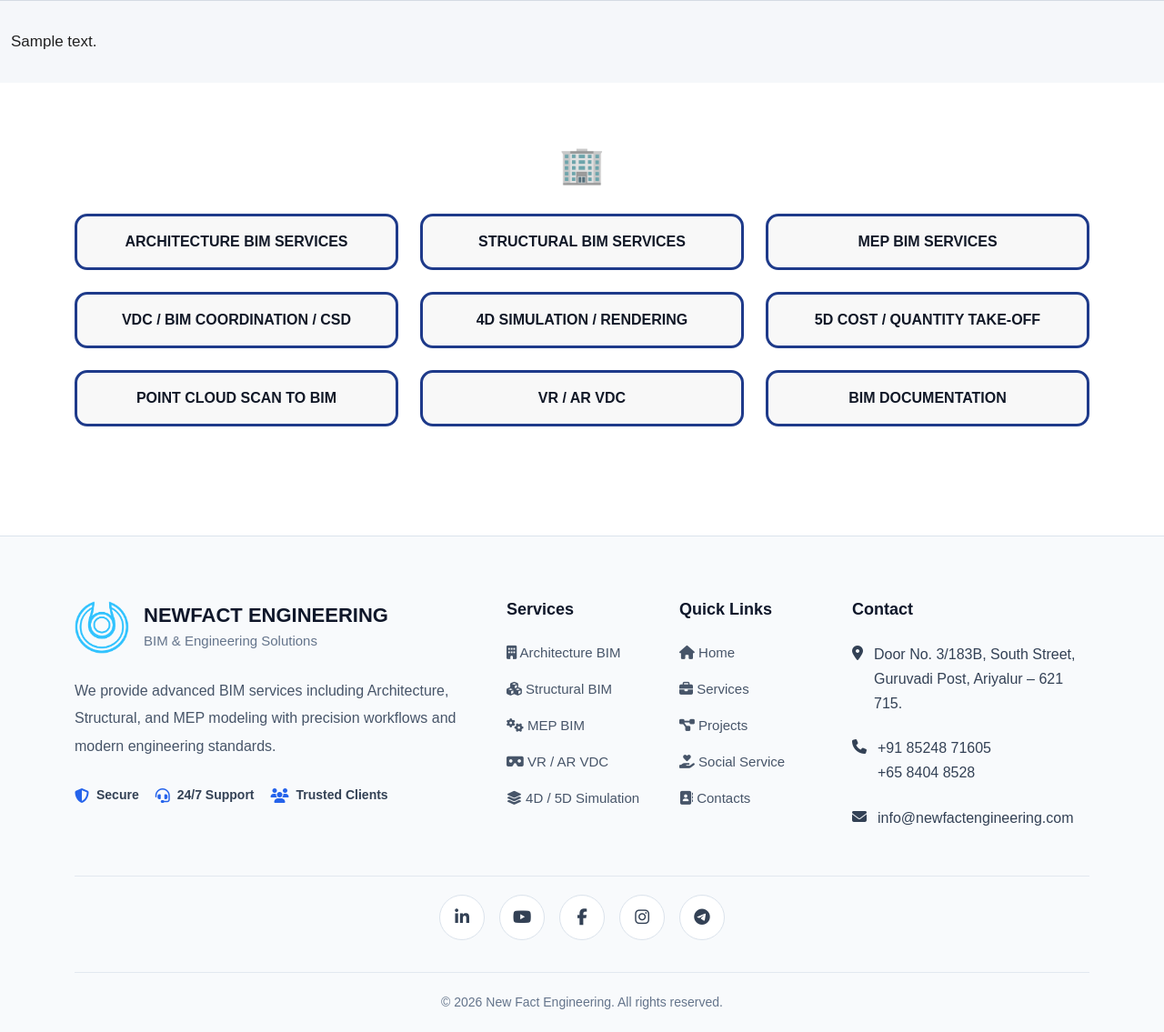
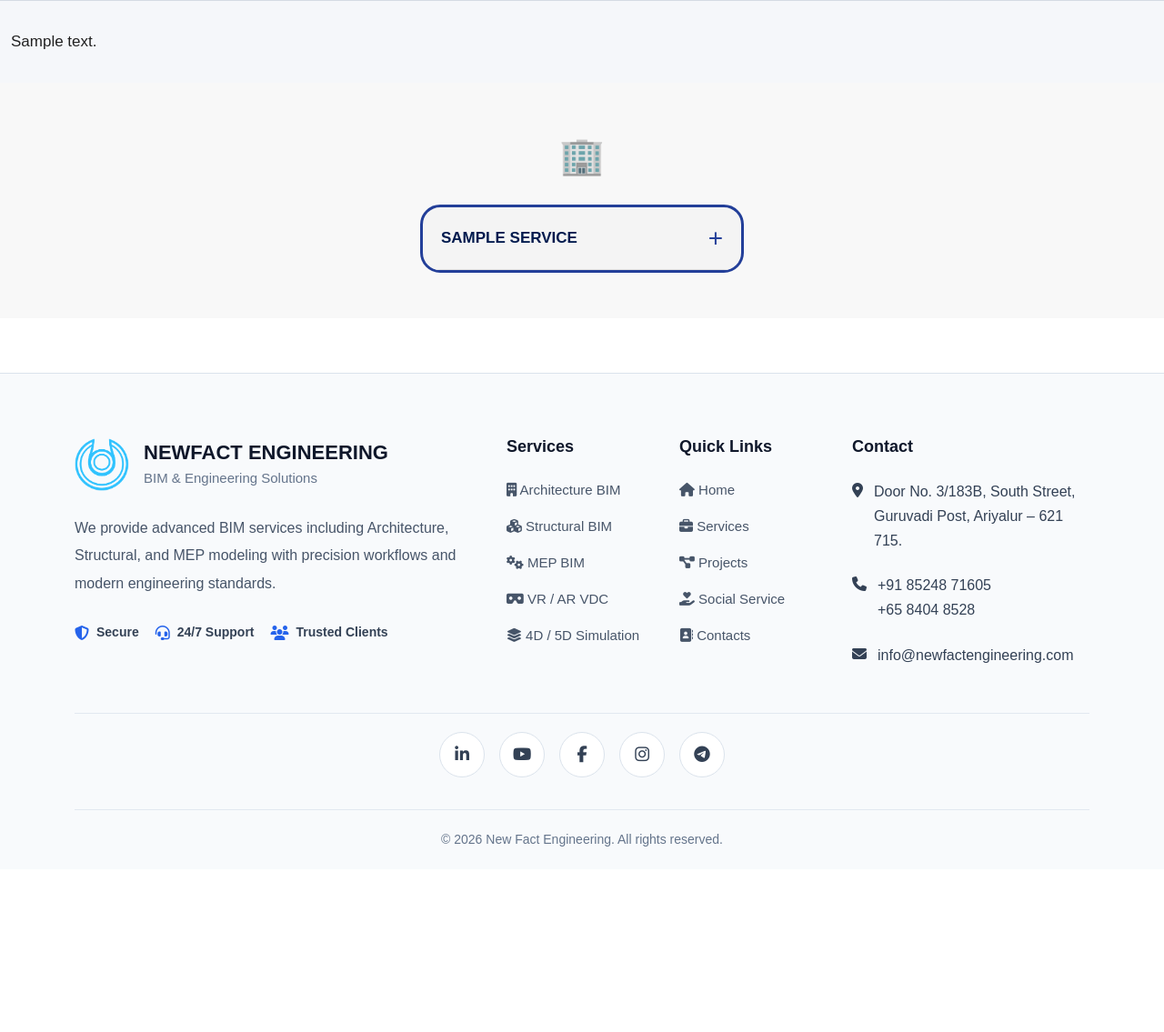
Before and after one commit to MRTrixx-services/newfactnew, a Django app: page / in a window 1280 px wide. Shown: the part 528-1663 px from the top of the page at 91% size. After the commit the page ends 1459 px from the top, so only its background shows below. Run offline with Django 5.2, Linux system fonts and the light colour scheme; tables that the repository leaves empty hold one stand-in row (values such as "Sample post"); grey boxes marked "Sample" are stand-in pictures; some libraries are stand-ins or nearby versions.

Commit message:
Added dynamic services section and favicon

```diff
--- a/home/models.py
+++ b/home/models.py
@@ -58,6 +58,7 @@ class Service(models.Model):
     class Meta:
         ordering = ['order']
 
+    @property
     def bullet_list(self):
         return self.bullet_points.splitlines()
 
--- a/home/static/home/css/style.css
+++ b/home/static/home/css/style.css
@@ -592,3 +592,125 @@ body{
         font-size: 10px;
     }
 }
+
+/* =========================
+   DYNAMIC SERVICES
+========================= */
+
+
+
+/* =========================
+   SERVICES SECTION
+========================= */
+
+.services-section{
+    padding:50px 0;
+    background:#f8f8f8;
+}
+
+/* BOX */
+
+.dynamic-service-box{
+    border:3px solid #233f99;
+    border-radius:22px;
+    background:#f4f4f4;
+    overflow:hidden;
+    transition:0.3s;
+}
+
+/* TITLE */
+
+.service-title{
+    padding:20px 20px;
+    font-size:17px;
+    font-weight:700;
+    color:#001b4e;
+    cursor:pointer;
+    transition:0.3s;
+    text-transform:uppercase;
+
+    display:flex;
+    align-items:center;
+    justify-content:space-between;
+}
+
+/* HOVER */
+
+.service-icon{
+    font-size:28px;
+    font-weight:300;
+    line-height:1;
+    transition:0.3s;
+    color:#233f99;
+}
+
+.dynamic-service-box:hover{
+    transform:translateY(-4px);
+    background:#ffffff;
+}
+
+/* EXPAND */
+
+.service-expand{
+    max-height:0;
+    overflow:hidden;
+    transition:max-height 0.5s ease;
+    background:#fff;
+    border-top:1px solid #ddd;
+}
+
+/* ACTIVE */
+
+.service-expand.active{
+    max-height:800px;
+    padding:25px;
+}
+
+/* DESCRIPTION */
+
+.service-desc{
+    font-size:15px;
+    line-height:1.8;
+    color:#444;
+    margin-bottom:20px;
+    text-align:left;
+}
+
+/* BULLETS */
+
+.service-bullets p{
+    margin-bottom:12px;
+    text-align:left;
+    font-size:14px;
+    color:#111;
+}
+
+/* BUTTON */
+
+.view-services-btn{
+    display:inline-block;
+    margin-top:20px;
+    background:#233f99;
+    color:#fff;
+    padding:10px 22px;
+    border-radius:8px;
+    text-decoration:none;
+    font-weight:600;
+    transition:0.3s;
+}
+
+.view-services-btn:hover{
+    background:#001b4e;
+    color:#fff;
+}
+
+/* MOBILE */
+
+@media(max-width:768px){
+
+    .service-title{
+        font-size:15px;
+        padding:22px 15px;
+    }
+
+}
--- a/home/templates/base.html
+++ b/home/templates/base.html
@@ -14,6 +14,13 @@
     <!-- Font Awesome -->
     <link rel="stylesheet"
           href="https://cdnjs.cloudflare.com/ajax/libs/font-awesome/6.5.0/css/all.min.css">
+
+    <link rel="icon"
+          type="image/png"
+          href="{% static 'home/images/favicon.jpeg' %}">
+
+    <link rel="apple-touch-icon"
+      href="{% static 'home/images/favicon.jpeg' %}">
 
     <!-- MAIN CSS -->
     <link rel="stylesheet"
--- a/home/templates/home.html
+++ b/home/templates/home.html
@@ -47,27 +47,99 @@
 </div>
 
 <!-- 🔥 SERVICES -->
+<!-- 🔥 SERVICES -->
 <div class="services-section">
+
     <div class="container text-center">
 
         <div class="icon mb-4">🏢</div>
 
         <div class="row g-4 justify-content-center">
 
-            <div class="col-md-4"><a href="{% url 'services' %}" class="service-box">ARCHITECTURE BIM SERVICES</a></div>
-            <div class="col-md-4"><a href="{% url 'services' %}" class="service-box">STRUCTURAL BIM SERVICES</a></div>
-            <div class="col-md-4"><a href="{% url 'services' %}" class="service-box">MEP BIM SERVICES</a></div>
+            {% for service in featured_services %}
 
-            <div class="col-md-4"><a href="{% url 'services' %}" class="service-box">VDC / BIM COORDINATION / CSD</a></div>
-            <div class="col-md-4"><a href="{% url 'services' %}" class="service-box">4D SIMULATION / RENDERING</a></div>
-            <div class="col-md-4"><a href="{% url 'services' %}" class="service-box">5D COST / QUANTITY TAKE-OFF</a></div>
+            <div class="col-lg-4 col-md-6">
 
-            <div class="col-md-4"><a href="{% url 'services' %}" class="service-box">POINT CLOUD SCAN TO BIM</a></div>
-            <div class="col-md-4"><a href="{% url 'services' %}" class="service-box">VR / AR VDC</a></div>
-            <div class="col-md-4"><a href="{% url 'services' %}" class="service-box">BIM DOCUMENTATION</a></div>
+                <div class="dynamic-service-box">
+
+                    <!-- TITLE -->
+
+
+                    <div class="service-title"
+     onclick="toggleService(this)">
+
+    <span>{{ service.title }}</span>
+
+    <span class="service-icon">+</span>
+
+</div>
+
+                    <!-- EXPAND CONTENT -->
+                    <div class="service-expand">
+
+                        <!-- DESCRIPTION -->
+                        <div class="service-desc">
+
+                            {{ service.description|safe }}
+
+                        </div>
+
+                        <!-- BULLETS -->
+                        <div class="service-bullets">
+
+                            {% for point in service.bullet_list %}
+
+                                <p>✔ {{ point }}</p>
+
+                            {% endfor %}
+
+                        </div>
+
+                        <!-- BUTTON -->
+                        <a href="{% url 'services' %}"
+                           class="view-services-btn">
+
+                            View All Services
+
+                        </a>
+
+                    </div>
+
+                </div>
+
+            </div>
+
+            {% endfor %}
 
         </div>
+
     </div>
+
 </div>
+<script>
+
+function toggleService(element) {
+
+    const expand =
+        element.nextElementSibling;
+
+    const icon =
+        element.querySelector('.service-icon');
+
+    expand.classList.toggle('active');
+
+    if (expand.classList.contains('active')) {
+
+        icon.innerHTML = '-';
+
+    } else {
+
+        icon.innerHTML = '+';
+
+    }
+
+}
+
+</script>
 
 {% endblock %}
--- a/home/views.py
+++ b/home/views.py
@@ -14,11 +14,15 @@ def home_view(request):
 
     content = HomeContent.objects.first()
 
+    featured_services = Service.objects.filter(
+        is_featured=True
+    )[:9]
+
     return render(request, 'home.html', {
         'sliders': sliders,
-        'content': content
+        'content': content,
+        'featured_services': featured_services
     })
-
 
 def services_view(request):
 
--- a/newfact/settings.py
+++ b/newfact/settings.py
@@ -53,6 +53,7 @@ INSTALLED_APPS = [
     'django.contrib.sessions',
     'django.contrib.messages',
     'django.contrib.staticfiles',
+    'ckeditor',
     "home",
 ]
 
```
